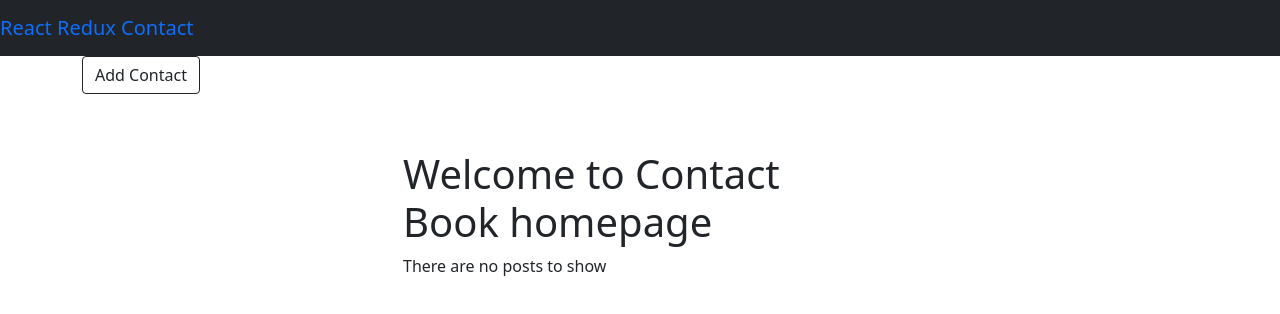
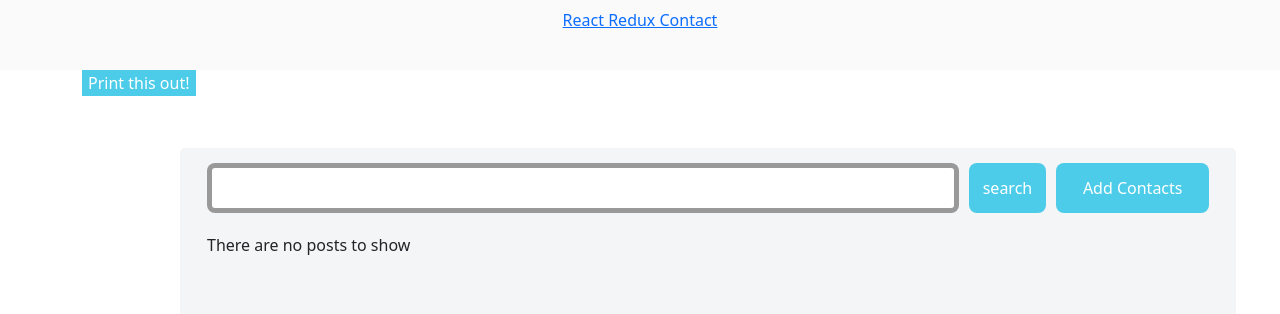
Before and after one commit to abid0801/React-Based-Contact-Book, a React (Create React App) app: page / in a window 1280 px wide. Shown: the top 314 px of the page. Built offline with nearby package versions, Linux system fonts and the light colour scheme.

Commit message:
func. completed

```diff
--- a/package.json
+++ b/package.json
@@ -16,6 +16,8 @@
     "react-redux": "^7.2.6",
     "react-router-dom": "^5.2.0",
     "react-scripts": "4.0.3",
+    "react-to-pdf": "0.0.14",
+    "react-to-print": "^2.14.1",
     "react-toastify": "^8.1.0",
     "redux": "^4.1.2",
     "redux-devtools-extension": "^2.13.9",
--- a/src/App.js
+++ b/src/App.js
@@ -3,7 +3,6 @@ import { ToastContainer } from "react-toastify";
 import Navbar from "./components/Navbar";
 import { Route, Switch } from "react-router-dom";
 import Home from "./components/Home";
-import AddContact from "./components/AddContact";
 const App = ()=> {
   return (
     <div className="App">
@@ -11,9 +10,6 @@ const App = ()=> {
       <Navbar/>
       <Switch>
           <Route exact path ="/" component= {()=><Home/>} />
-          <Route exact path ="/add">
-              <AddContact/>
-          </Route>
 
       </Switch>
 
--- a/src/components/Home.css
+++ b/src/components/Home.css
@@ -1,4 +1,72 @@
 .post{
     background: #FFFFFF;
-border: 1px solid black
+   border:0px;
+   margin-bottom: 10px;
+   padding: 10px;
+   height: 80px;
+   border-radius: 8px;
 }
+
+.row{
+position: absolute;
+width: 1056px;
+height: 727px;
+left: 192px;
+top: 148px;
+}
+
+.modalContainer{
+    width: 500px;
+    margin: auto;
+    height: 400px;
+}
+
+.formContainer{
+    display: flex;
+    flex-direction: column;
+    margin: auto;
+}
+
+.fullForm{
+    margin: 40px
+}
+
+.formSingle{
+    display: flex;
+    flex-direction: row;
+    justify-content: space-between;
+    margin-bottom: 20px;
+    height: 30px
+}
+
+.searchAndAdd{
+    display: flex;
+    flex-direction: row;
+    justify-content: flex-end;
+    margin-bottom: 20px;
+    height: 50px;
+}
+
+.inputBox{
+    width: 100%;
+    border-radius: 8px;
+    margin-right: 10px;
+    border: 5px solid rgba(0, 0, 0, .4)
+}
+
+.searchButton{
+    border-radius: 8px;
+    width: 10%;
+    margin-right: 10px;
+    background-color: #4CCCE9;
+    color: white;
+    border: 0px
+}
+
+.addButton{
+    border-radius: 8px;
+    width: 20%;
+    background-color: #4CCCE9;
+    color: white;
+    border: 0px
+}
--- a/src/components/Home.js
+++ b/src/components/Home.js
@@ -1,13 +1,11 @@
-import React, {useState, useEffect} from 'react';
+import React, {useState, useEffect, useRef} from 'react';
 import { Form } from 'react-bootstrap';
 import {Link} from 'react-router-dom';
 import Dexie from "dexie";
 import "./Home.css";
 import Modal from 'react-modal';
 import { toast } from 'react-toastify';
-
-
-
+import ReactToPrint from 'react-to-print';
 
 const Home = () => {
     const [posts, setPosts] = useState("");
@@ -18,6 +16,9 @@ const Home = () => {
     const [email, setEmail] = useState("");
     const [phoneNumber, setPhoneNumber] = useState("");
     const [addPosts, setAddPosts] = useState("");
+    const [searchValue, setSearchValue] = useState("");
+
+    let componentRef = useRef();
 
     const db = new Dexie("ReactDexie");
     //create the database store
@@ -38,7 +39,20 @@ const Home = () => {
         }
         getPosts();
 
-    }, [])
+    }, []);
+
+
+
+    const search = (name) =>{
+
+        const checkContactEmailExists = posts.filter((contact) =>
+        contact.firstName === name ? contact : null
+      );
+
+        console.log(checkContactEmailExists);
+
+    }
+
 
     const handleSubmit = (e) => {
 
@@ -66,22 +80,27 @@ const Home = () => {
 
     }
 
+    const customStyles = {
+        content: {
+         height: '500px',
+         width: '600px',
+         margin: 'auto'
+        },
+      };
+
     let postData;
 
 
     if(posts.length > 0) {
 
-        postData = <div className="postsContainer">
+        postData = <div ref={(el) => (componentRef = el)} className="postsContainer">
                     {
                         posts.map(post => {
 
                              return <div className="post" key={post.title}>
 
-                                            <h2>{post.firstName} {post.surName}</h2>
-                                            <h2>{post.phoneNumber}</h2>
-
-
-
+                                            <h4>{post.firstName} {post.surName}</h4>
+                                            <p style={{'font-size':'18px','color':'grey'}}>{post.phoneNumber}</p>
 
                                     </div>
                         })
@@ -93,61 +112,79 @@ const Home = () => {
                    </div>
     }
 
+
+
     return (
         <div className="container">
-            <div className="row">
-                <div className="col-md-12 ">
-                    <h3 className="btn btn-outline-dark" onClick={()=>setIsModalOpen(!isModalOpen)}>
-                            Add Contact
-                    </h3>
+            <div style={{'background-color': '#F3F5F6', 'padding': '15px', 'border-radius':'5px'}} className="row">
+            <div>
+                <div className='searchAndAdd'>
+                    <input className='inputBox' type="text" name="Search" required value={searchValue} onChange= {(e)=>{setSearchValue(e.target.value)}} />
+                    <button className='searchButton' onClick= {()=> search(searchValue)}> search </button>
+                    <button  className='addButton' onClick={()=>setIsModalOpen(!isModalOpen)}> Add Contacts </button>
                 </div>
-                <div className="col-md-6 mx-auto p-5">
-
-                    <h1>
-                        Welcome to Contact Book homepage
-                    </h1>
                 {postData}
             </div>
+            </div>
 
-            </div>
             <Modal
-           isOpen={isModalOpen}
-           contentLabel="Minimal Modal Example"
-        >
-         <div className="container">
-        <div className="row">
-            <h1 className="display-3 text-center">
-                Add Contacts
+            style={customStyles}
+           isOpen={isModalOpen}>
+            <div className="modalContainer">
+                <div >
+                    <h1 className="display-6 text-center">
+                Contact Info
                     </h1>
-            <div className="col-md-6 shadow mx-auto p-5">
+                     <div className='formContainer'>
                             <form onSubmit={handleSubmit} >
-                <label>
-                   First Name:
+                                    {/* First Name:
                                     <input type="text" name="firstName" required value={firstName} onChange= {(e)=>{setFirstName(e.target.value)}} />
-                    </label>
-                    <label>
+
+                                    <br></br>
                                 Sur Name:
                                     <input type="text" name="surName" required value={surName} onChange= {(e)=>{setSurName(e.target.value)}} />
-                    </label>
-                    <label>
+                                    <br></br>
+
                                     Email:
                                     <input type="email" name="email" required value={email} onChange= {(e)=>{setEmail(e.target.value)}} />
-                    </label>
-                    <label>
+                                    <br></br>
+
                                     Phone Number:
                                     <input type="number" name="phoneNumber" required value={phoneNumber} onChange= {(e)=>{setPhoneNumber(e.target.value)}} />
-                    </label>
-                    <input type="submit" value="Submit" />
+                                    <br></br>
+                                    <input type="submit" value="Submit" /> */}
+                                    <div className='fullForm'>
+                                        <div className='formSingle'>
+                                            <p>First Name</p>
+                                            <input type="text" name="firstName" required value={firstName} onChange= {(e)=>{setFirstName(e.target.value)}} />
+                                        </div>
+                                        <div className='formSingle'>
+                                            Sur Name:
+                                            <input type="text" name="surName" required value={surName} onChange= {(e)=>{setSurName(e.target.value)}} />
+                                        </div>
+                                        <div className='formSingle'>
+                                            Email:
+                                            <input type="email" name="email" required value={email} onChange= {(e)=>{setEmail(e.target.value)}} />
+                                        </div>
+                                        <div className='formSingle'>
+                                            Phone Number:
+                                            <input type="number" name="phoneNumber" required value={phoneNumber} onChange= {(e)=>{setPhoneNumber(e.target.value)}} />
+                                        </div>
+                                        <div><input type="submit" value="Submit" /></div>
+                                    </div>
                             </form>
-
-
                         </div>
 
                 </div>
                 <button onClick={()=>setIsModalOpen(!isModalOpen)}>Close Modal</button>
             </div >
+        </Modal>
 
-        </Modal>
+        <ReactToPrint
+          trigger={() => <button style={{'background-color': '#4CCCE9', 'color':'white', 'border':'0px'}}>Print this out!</button>}
+          content={() => componentRef}
+        />
+
 
         </div>
     )
--- /dev/null
+++ b/src/components/Navbar.css
@@ -0,0 +1,15 @@
+.navbar{
+
+display: flex;
+flex-direction: column;
+align-items: flex-start;
+padding: 18px 16px;
+
+position: absolute;
+width: relative;
+height: 70px;
+left: 0px;
+top: 0px;
+
+background: #FAFAFA;
+}
--- a/src/components/Navbar.js
+++ b/src/components/Navbar.js
@@ -1,9 +1,11 @@
 import React from 'react'
 import { Link } from "react-router-dom"
+import "./Navbar.css"
+
 const Navbar = () => {
     return (
-        <nav className= "navbar navbar-expand-lg navbar-blue bg-dark py-2">
-            <Link to="/" className= "navbar-brand ml-5">React Redux Contact </Link>
+        <nav className= "navbar">
+            <Link to="/" className= "text_nav">React Redux Contact </Link>
 
         </nav>
     )
--- a/src/components/redux/reducers/ContactReducer.js
+++ /dev/null
@@ -1,32 +0,0 @@
-import { getAllByDisplayValue } from "@testing-library/dom";
-
-const initialState =[
-    {
-        id: 0,
-        firstName: "Abid",
-        surName: "Hassan",
-        email:"abidhassan@gmail.com",
-        phoneNumber:189939,
-    },
-    {
-        id: 1,
-        firstName: "Habib",
-        surName: "Khalid",
-        email:"Habibhassan@gmail.com",
-        phoneNumber:1899344459,
-    },
-
-
-];
-
-const ContactReducer = (state = initialState, action) =>{
-    switch (action.type){
-        case "ADD_Contact":
-        state = [...state, action.payload];
-        return state;
-        default:
-            return state;
-
-    }
-};
-export default ContactReducer;
--- a/src/index.js
+++ b/src/index.js
@@ -6,20 +6,15 @@ import reportWebVitals from './reportWebVitals';
 import "bootstrap/dist/css/bootstrap.min.css"
 import 'react-toastify/dist/ReactToastify.css';
 import {BrowserRouter as Router} from "react-router-dom";
-import { createStore } from 'redux';
-import ContactReducer from './components/redux/reducers/ContactReducer';
 import { composeWithDevTools } from 'redux-devtools-extension';
 import { Provider } from 'react-redux';
 
 
-const store = createStore(ContactReducer, composeWithDevTools())
 
 ReactDOM.render(
-  <Provider store={store}>
   <Router>
      <App />
-   </Router>
-  </Provider>,
+   </Router>,
   document.getElementById('root')
 );
 
```
Also changed, not shown: src/components/AddContact.js (deleted, +0 -88 lines), 1 other file (tests, documents, lock files or other folders). Lines whose indentation alone changed are shown as unchanged.
